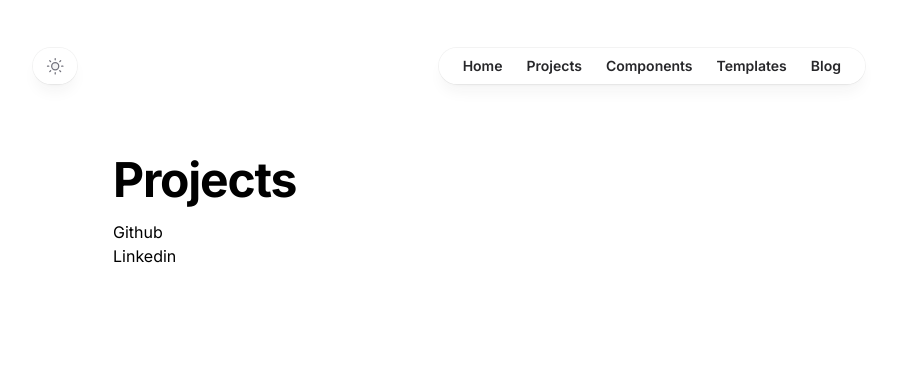
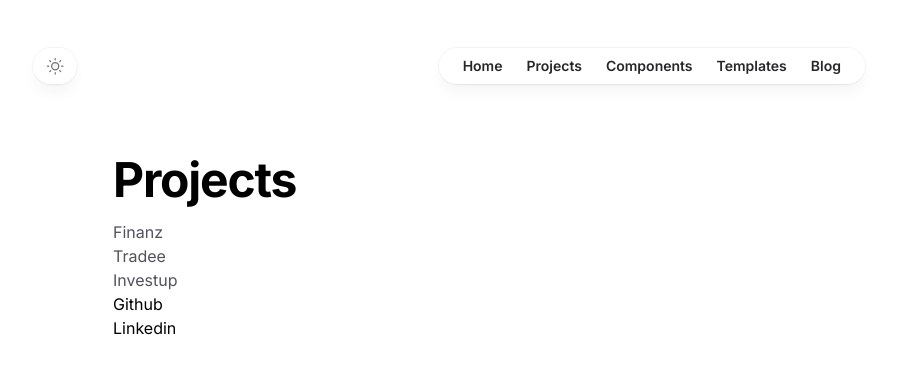
Before and after one commit to kishorekumargr/kishorekumargr, a Next.js app: page /projects in a window 1280 px wide. Shown: the top 374 px of the page, without its empty margins (191-1088 px from the left). Built offline with nearby package versions, Linux system fonts and the light colour scheme.

Commit message:
add: projects

```diff
--- a/app/projects/page.tsx
+++ b/app/projects/page.tsx
@@ -3,6 +3,9 @@ export default function Projects() {
     <main>
       <div>
         <h1>Projects</h1>
+        <p>Finanz</p>
+        <p>Tradee</p>
+        <p>Investup</p>
       </div>
     </main>
   );
```
